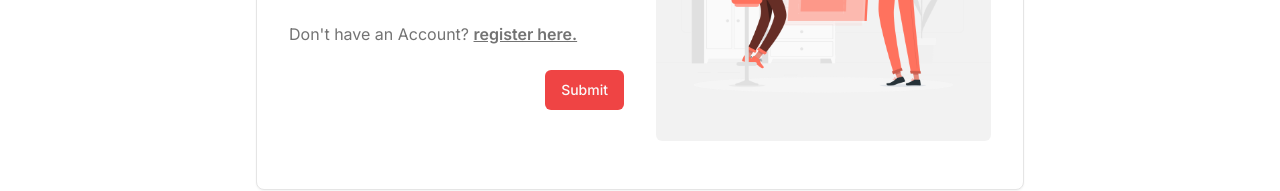
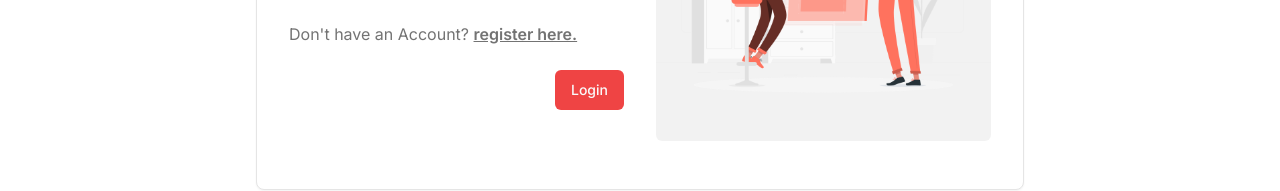
Before and after one commit to SaiyedulMorsalin/Life-Donors-Frontend, a Next.js app: page /login in a window 1280 px wide. Shown: the part 523-714 px from the top of the page. Built offline with nearby package versions, Linux system fonts and the light colour scheme.

Commit message:
fix bugs

```diff
--- a/src/app/login/page.tsx
+++ b/src/app/login/page.tsx
@@ -111,7 +111,7 @@ function LoginPage() {
                     {isPending ? (
                       <Loader2 className="animate-spin" />
                     ) : (
-                      "Submit"
+                      "Login"
                     )}
                   </Button>
                 </div>
--- a/src/app/register/page.tsx
+++ b/src/app/register/page.tsx
@@ -270,7 +270,7 @@ function RegisterPage() {
                     {isPending ? (
                       <Loader2 className="animate-spin" />
                     ) : (
-                      "Submit"
+                      "Register"
                     )}
                   </Button>
                 </div>
--- a/src/app/request-donor/page.tsx
+++ b/src/app/request-donor/page.tsx
@@ -256,8 +256,8 @@ function RequestDonor() {
                           >
                             {field.value !== ""
                               ? districts.find(
-                                  (district) => district.value === field.value,
-                                )?.label
+                                (district) => district.value === field.value,
+                              )?.label
                               : "Select district"}
                             <ChevronsUpDown className="ml-2 h-4 w-4 shrink-0 opacity-50" />
                           </Button>
@@ -340,7 +340,7 @@ function RequestDonor() {
 
               <div className="flex items-end justify-end">
                 <Button variant={"destructive"} type="submit">
-                  {isPending ? <Loader2 className="animate-spin" /> : "Submit"}
+                  {isPending ? <Loader2 className="animate-spin" /> : "Request"}
                 </Button>
               </div>
             </form>
```
